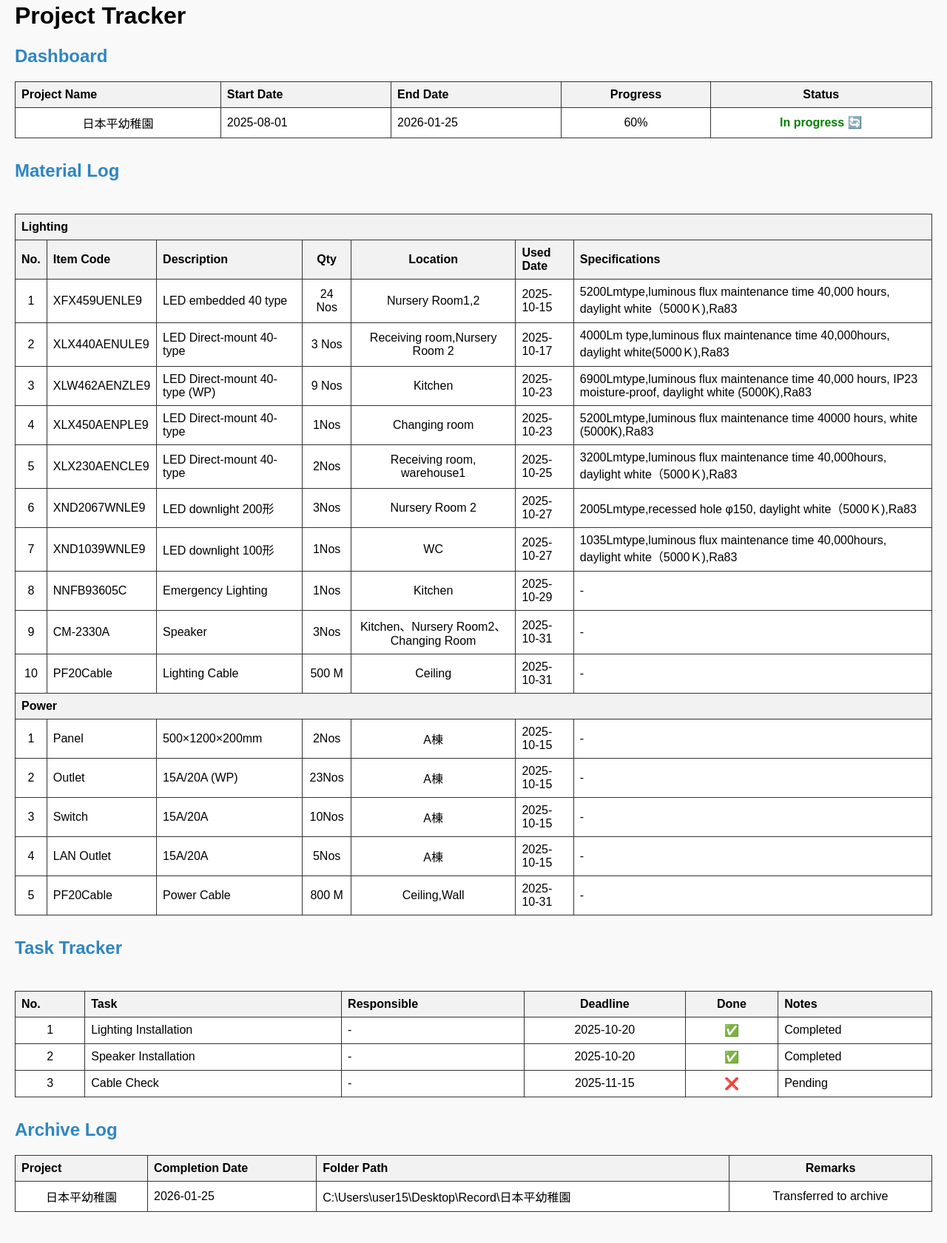
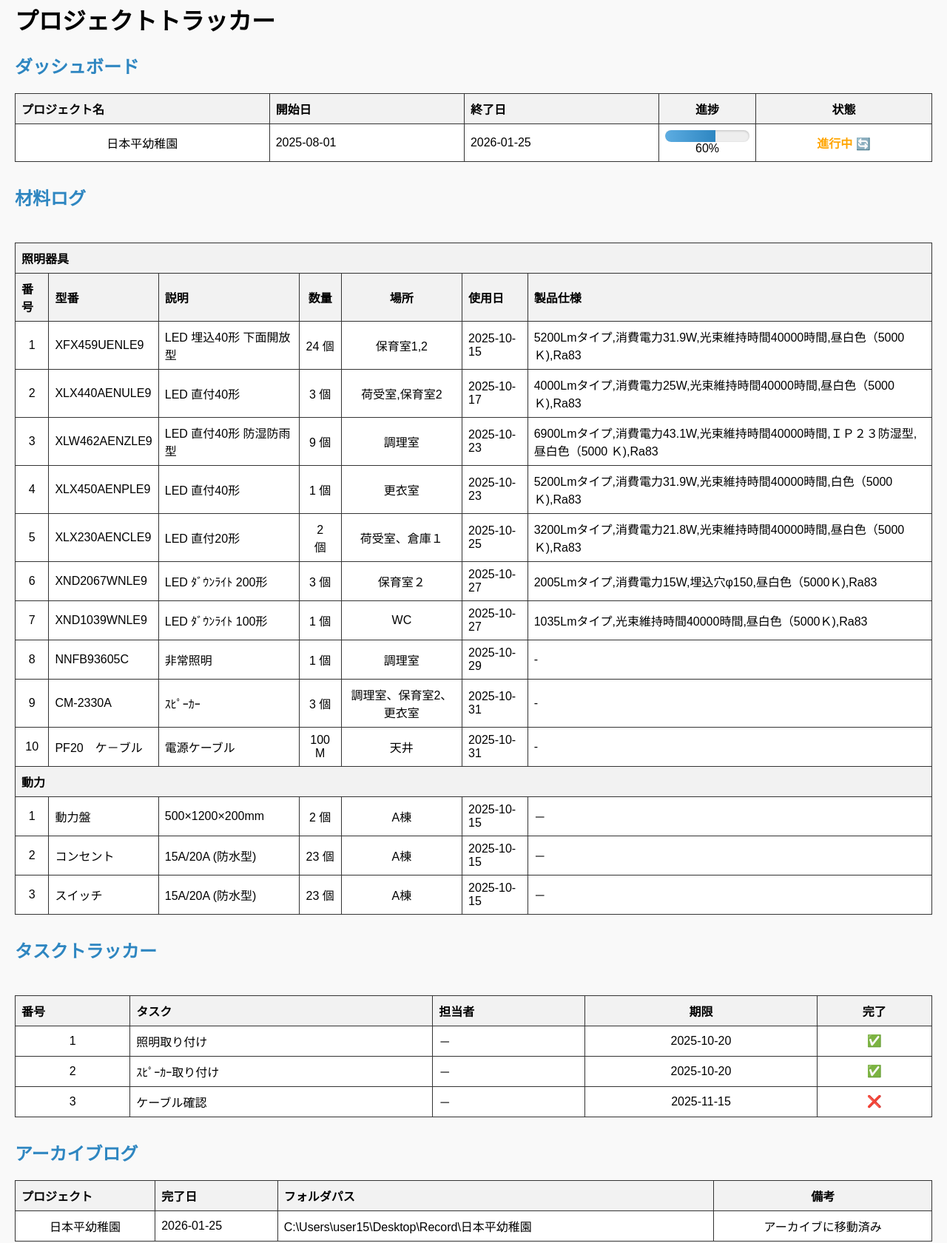
Before and after one commit to winwinhtay272727-UIX/my-page, a plain HTML site: page index.html in a window 1280 px wide. Shown: the part 18-1699 px from the top of the page at 74% size. Drawn offline with Linux system fonts and the light colour scheme.

Commit message:
Add files via upload

```diff
--- a/index.html
+++ b/index.html
@@ -2,7 +2,7 @@
 <html lang="ja">
 <head>
     <meta charset="UTF-8">
-    <title>Project Tracker</title>
+    <title>プロジェクトトラッカー</title>
     <style>
         body {
             font-family: Arial, sans-serif;
@@ -51,45 +51,68 @@
 </head>
 <body>
 
-<h1>Project Tracker</h1>
+<h1>プロジェクトトラッカー</h1>
 
-<h2>Dashboard</h2>
+<h2>ダッシュボード</h2>
+
 <table>
     <tr>
-        <th>Project Name</th>
-        <th>Start Date</th>
-        <th>End Date</th>
-        <th>Progress</th>
-        <th>Status</th>
+        <th>プロジェクト名</th>
+        <th>開始日</th>
+        <th>終了日</th>
+        <th>進捗</th>
+        <th>状態</th>
     </tr>
     <tr>
         <td>日本平幼稚園</td>
         <td>2025-08-01</td>
         <td>2026-01-25</td>
-        <td>60%</td>
-        <td class="status-complete">In progress 🔄</td>
+        <td>
+            <div class="progress-container">
+                <div class="progress-bar" style="width: 60%;"></div>
+            </div>
+            <span>60%</span>
+        </td>
+        <td class="status-progress">進行中 🔄</td>
     </tr>
-
 </table>
 
+<style>
+.progress-container {
+    width: 100%;
+    background-color: #eee;
+    border-radius: 10px;
+    overflow: hidden;
+    height: 16px;
+    box-shadow: inset 0 1px 3px rgba(0,0,0,0.2);
+}
 
-<h2>Material Log</h2>
+.progress-bar {
+    height: 100%;
+    background: linear-gradient(90deg, #5DADE2, #2E86C1);
+    text-align: right;
+    border-radius: 10px 0 0 10px;
+    transition: width 0.5s ease;
+}
+</style>
+
+<h2>材料ログ</h2>
 <table>
 
  <tr>
 
      <th colspan="7" style="text-align:left; background-color:#f2f2f2; font-weight:bold;">
-            Lighting
+            照明器具
         </th>
      </tr>
     <tr>
-        <th>No.</th>
-        <th>Item Code</th>
-        <th>Description</th>
-        <th>Qty</th>
-        <th>Location</th>
-        <th>Used Date</th>
-	<th>Specifications</th>
+        <th>番号</th>
+        <th>型番</th>
+        <th>説明</th>
+        <th>数量</th>
+        <th>場所</th>
+        <th>使用日</th>
+	<th>製品仕様</th>
 
     </tr>
 
@@ -97,78 +120,78 @@
     <tr>
         <td>1</td>
         <td>XFX459UENLE9</td>
-        <td>LED embedded 40 type</td>
-        <td>24 Nos</td>
-        <td>Nursery Room1,2</td>
+        <td>LED 埋込40形 下面開放型</td>
+        <td>24 個</td>
+        <td>保育室1,2</td>
         <td>2025-10-15</td>
-	<td>5200Lmtype,luminous flux maintenance time 40,000 hours, daylight white（5000Ｋ),Ra83</td>
+	<td>5200Lmタイプ,消費電力31.9W,光束維持時間40000時間,昼白色（5000Ｋ),Ra83</td>
 
     </tr>
     <tr>
         <td>2</td>
         <td>XLX440AENULE9</td>
-        <td>LED Direct-mount 40-type</td>
-        <td>3 Nos</td>
-        <td>Receiving room,Nursery Room 2</td>
+        <td>LED 直付40形</td>
+        <td>3 個</td>
+        <td>荷受室,保育室2</td>
         <td>2025-10-17</td>
-	<td>4000Lm type,luminous flux maintenance time 40,000hours, daylight white(5000Ｋ),Ra83</td>
+	<td>4000Lmタイプ,消費電力25W,光束維持時間40000時間,昼白色（5000Ｋ),Ra83</td>
 
     </tr>
 　　<tr>
         <td>3</td>
         <td>XLW462AENZLE9</td>
-        <td>LED Direct-mount 40-type (WP)</td>
-        <td>9 Nos</td>
-        <td>Kitchen</td>
+        <td>LED 直付40形 防湿防雨型</td>
+        <td>9 個</td>
+        <td>調理室</td>
         <td>2025-10-23</td>
-	<td>6900Lmtype,luminous flux maintenance time 40,000 hours, IP23 moisture-proof, daylight white (5000K),Ra83</td>
+	<td>6900Lmタイプ,消費電力43.1W,光束維持時間40000時間,ＩＰ２３防湿型,昼白色（5000 	Ｋ),Ra83</td>
     </tr>
 　　<tr>
         <td>4</td>
         <td>XLX450AENPLE9</td>
-        <td>LED Direct-mount 40-type</td>
-        <td>1Nos</td>
-        <td>Changing room</td>
+        <td>LED 直付40形</td>
+        <td>1 個</td>
+        <td>更衣室</td>
         <td>2025-10-23</td>
-	<td>5200Lmtype,luminous flux maintenance time 40000 hours, white (5000K),Ra83</td>
+	<td>5200Lmタイプ,消費電力31.9W,光束維持時間40000時間,白色（5000Ｋ),Ra83</td>
     </tr>
 　　<tr>
         <td>5</td>
         <td>XLX230AENCLE9</td>
-        <td>LED Direct-mount 40-type</td>
-        <td>2Nos</td>
-        <td>Receiving room, warehouse1</td>
+        <td>LED 直付20形</td>
+        <td>2　個</td>
+        <td>荷受室、倉庫１</td>
         <td>2025-10-25</td>
-	<td>3200Lmtype,luminous flux maintenance time 40,000hours, daylight white（5000Ｋ),Ra83</td>
+	<td>3200Lmタイプ,消費電力21.8W,光束維持時間40000時間,昼白色（5000Ｋ),Ra83</td>
 
     </tr>
 　　<tr>
         <td>6</td>
         <td>XND2067WNLE9</td>
-        <td>LED downlight 200形</td>
-        <td>3Nos</td>
-        <td>Nursery Room 2</td>
+        <td>LED ﾀﾞｳﾝﾗｲﾄ 200形</td>
+        <td>3 個</td>
+        <td>保育室２</td>
         <td>2025-10-27</td>
-	<td>2005Lmtype,recessed hole φ150, daylight white（5000Ｋ),Ra83</td>
+	<td>2005Lmタイプ,消費電力15W,埋込穴φ150,昼白色（5000Ｋ),Ra83</td>
 
 
     </tr>
 　　<tr>
         <td>7</td>
         <td>XND1039WNLE9</td>
-        <td>LED downlight 100形</td>
-        <td>1Nos</td>
+        <td>LED ﾀﾞｳﾝﾗｲﾄ 100形</td>
+        <td>1 個</td>
         <td>WC</td>
         <td>2025-10-27</td>
-	<td>1035Lmtype,luminous flux maintenance time 40,000hours, daylight white（5000Ｋ),Ra83</td>
+	<td>1035Lmタイプ,光束維持時間40000時間,昼白色（5000Ｋ),Ra83</td>
 
     </tr>
 　　<tr>
         <td>8</td>
         <td>NNFB93605C</td>
-        <td>Emergency Lighting</td>
-        <td>1Nos</td>
-        <td>Kitchen</td>
+        <td>非常照明</td>
+        <td>1 個</td>
+        <td>調理室</td>
         <td>2025-10-29</td>
 	<td>-</td>
 
@@ -176,18 +199,18 @@
 　　<tr>
         <td>9</td>
         <td>CM-2330A</td>
-        <td>Speaker</td>
-        <td>3Nos</td>
-        <td>Kitchen、Nursery Room2、Changing Room</td>
+        <td>ｽﾋﾟｰｶｰ</td>
+        <td>3 個</td>
+        <td>調理室、保育室2、更衣室</td>
         <td>2025-10-31</td>
 	<td>-</td>
     </tr>
 　　<tr>
         <td>10</td>
-        <td>PF20Cable</td>
-        <td>Lighting Cable</td>
-        <td>500 M</td>
-        <td>Ceiling</td>
+        <td>PF20　ケ－ブル</td>
+        <td>電源ケーブル</td>
+        <td>100 M</td>
+        <td>天井</td>
         <td>2025-10-31</td>
 	<td>-</td>
     </tr>
@@ -195,116 +218,89 @@
   <tr>
 
      <th colspan="7" style="text-align:left; background-color:#f2f2f2; font-weight:bold;">
-            Power
+            動力
         </th>
      </tr>
 　　　<tr>
         <td>1</td>
-        <td>Panel</td>
+        <td>動力盤</td>
         <td>500×1200×200mm</td>
-        <td>2Nos</td>
+        <td>2 個</td>
         <td>A棟</td>
         <td>2025-10-15</td>
-	<td>-</td>
+	<td>－</td>
 
     </tr>
 　　<tr>
         <td>2</td>
-        <td>Outlet</td>
-        <td>15A/20A (WP)</td>
-        <td>23Nos</td>
+        <td>コンセント</td>
+        <td>15A/20A (防水型)</td>
+        <td>23 個</td>
         <td>A棟</td>
         <td>2025-10-15</td>
-	<td>-</td>
+	<td>－</td>
 
     </tr>
     <tr>
         <td>3</td>
-        <td>Switch</td>
-        <td>15A/20A</td>
-        <td>10Nos</td>
+        <td>スイッチ</td>
+        <td>15A/20A (防水型)</td>
+        <td>23 個</td>
         <td>A棟</td>
         <td>2025-10-15</td>
-	<td>-</td>
+	<td>－</td>
 
-    </tr>
-    <tr>
-        <td>4</td>
-        <td>LAN Outlet</td>
-        <td>15A/20A </td>
-        <td>5Nos</td>
-        <td>A棟</td>
-        <td>2025-10-15</td>
-	<td>-</td>
-
-    </tr>
-
-　  <tr>
-        <td>5</td>
-        <td>PF20Cable</td>
-        <td>Power Cable</td>
-        <td>800 M</td>
-        <td>Ceiling,Wall</td>
-        <td>2025-10-31</td>
-	<td>-</td>
     </tr>
 
 </table>
 
 
-<h2>Task Tracker</h2>
+<h2>タスクトラッカー</h2>
 <table>
     <tr>
-        <th>No.</th>
-        <th>Task</th>
-        <th>Responsible</th>
-        <th>Deadline</th>
-        <th>Done</th>
-        <th>Notes</th>
+        <th>番号</th>
+        <th>タスク</th>
+        <th>担当者</th>
+        <th>期限</th>
+        <th>完了</th>
     </tr>
     <tr>
         <td>1</td>
-        <td>Lighting Installation</td>
-        <td>-</td>
+        <td>照明取り付け</td>
+        <td>－</td>
         <td>2025-10-20</td>
         <td>✅</td>
-	<td>Completed</td>
-
     </tr>
 　　<tr>
         <td>2</td>
-        <td>Speaker Installation </td>
-        <td>-</td>
+        <td>ｽﾋﾟｰｶｰ取り付け</td>
+        <td>－</td>
         <td>2025-10-20</td>
         <td>✅</td>
-	<td>Completed</td>
-
     </tr>
 
     <tr>
         <td>3</td>
-        <td>Cable Check</td>
-        <td>-</td>
+        <td>ケーブル確認</td>
+        <td>－</td>
         <td>2025-11-15</td>
         <td>❌</td>
-	<td>Pending</td>
-
     </tr>
 </table>
 
-<h2>Archive Log</h2>
+<h2>アーカイブログ</h2>
 <table>
     <tr>
-        <th>Project</th>
-        <th>Completion Date</th>
-        <th>Folder Path</th>
-        <th>Remarks</th>
+        <th>プロジェクト</th>
+        <th>完了日</th>
+        <th>フォルダパス</th>
+        <th>備考</th>
     </tr>
     <tr>
         <td>日本平幼稚園</td>
         <td>2026-01-25</td>
         <td>C:\Users\user15\Desktop\Record\日本平幼稚園</td>
-        <td>Transferred to archive</td>
+        <td>アーカイブに移動済み</td>
     </tr>
 </table>
 
```
